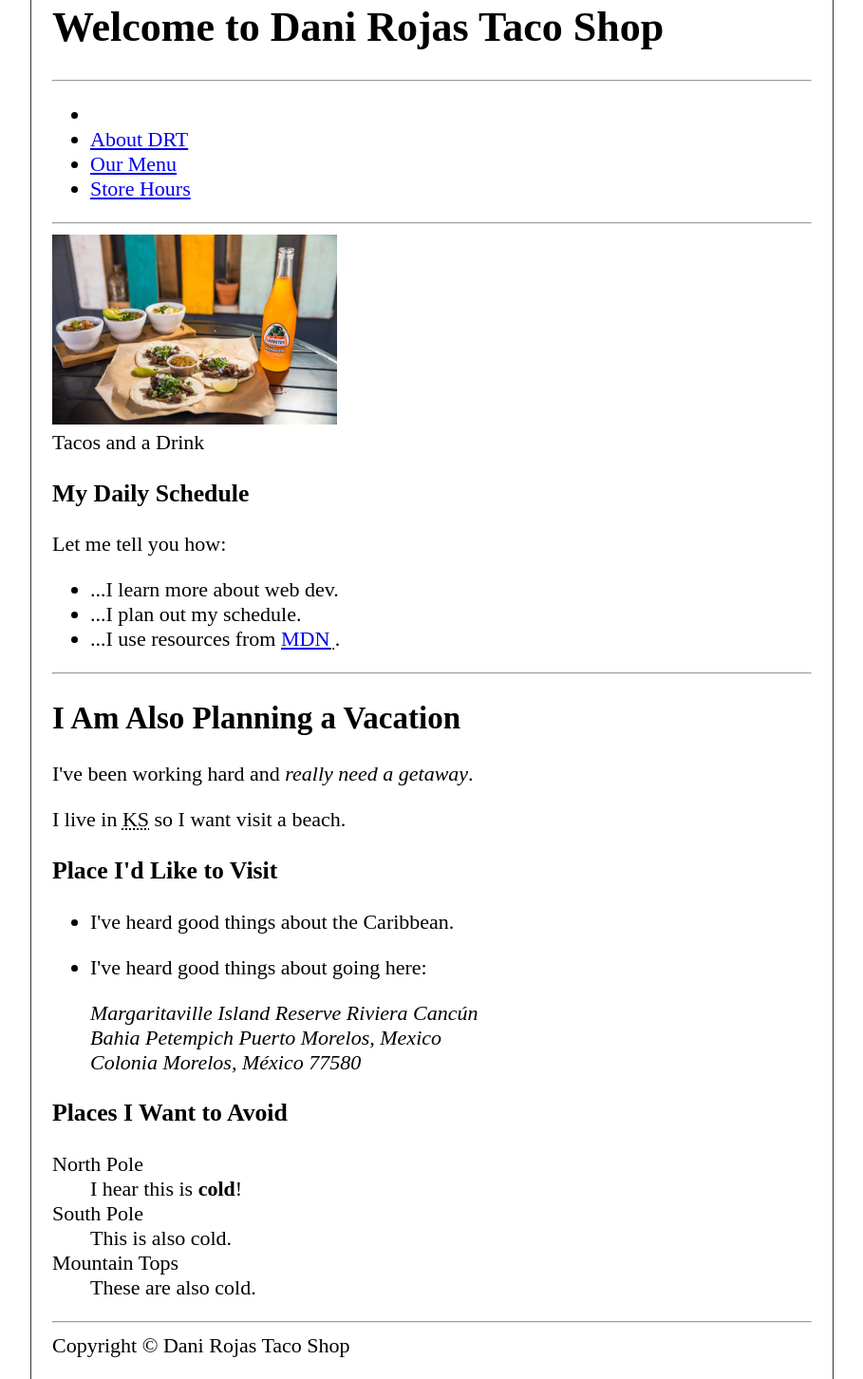
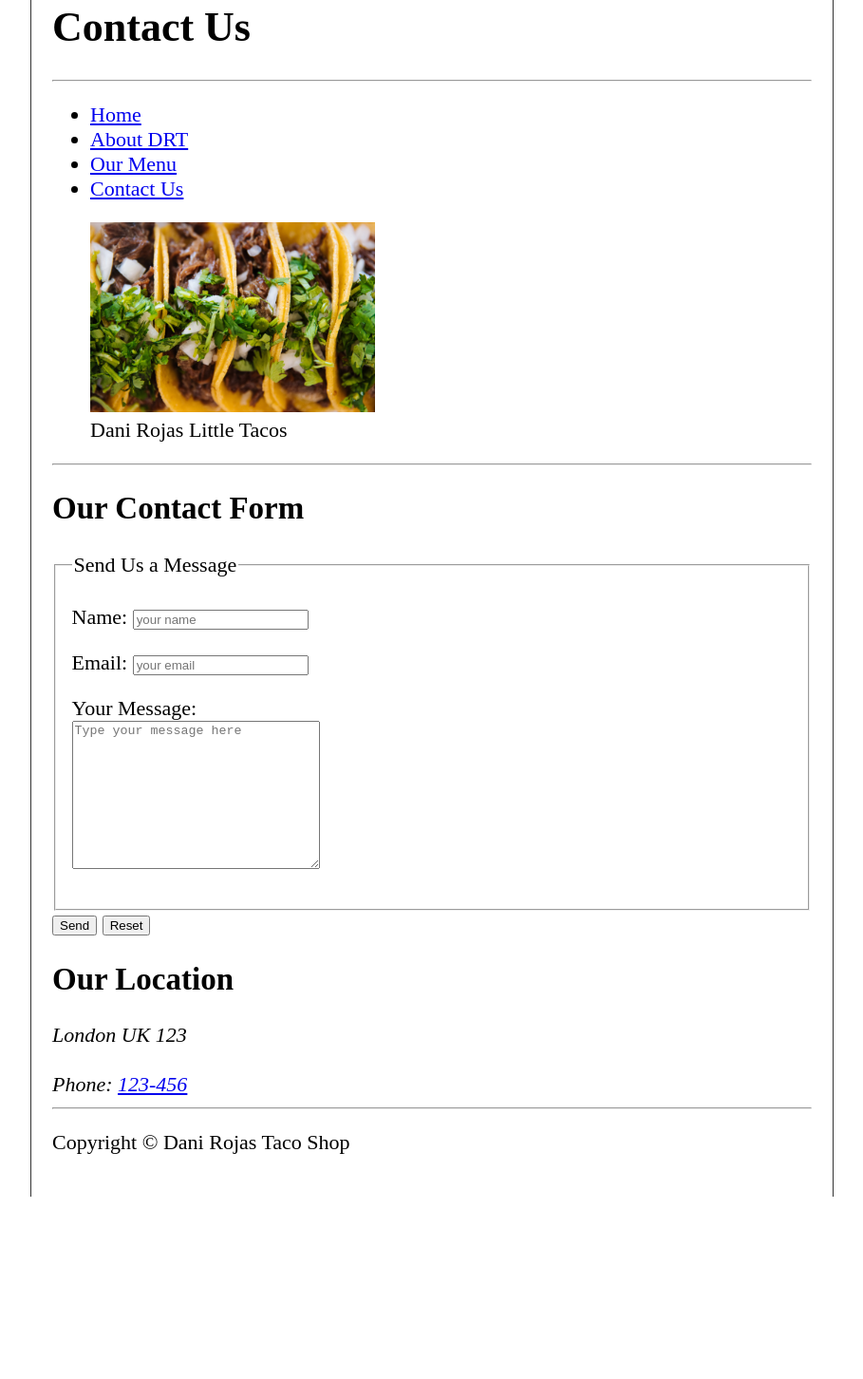
Before and after one commit to danielkamenetsky/Website, a plain HTML site: page Website_Taco/contact.html in a window 1280 px wide. Shown: the part 48-1500 px from the top of the page at 95% size, without its empty margins (185-1094 px from the left). After the commit the page ends 1308 px from the top, so only its background shows below. Drawn offline with Linux system fonts and the light colour scheme.

Commit message:
Completed first draft of website using mostly HTML

```diff
--- a/Website_Taco/contact.html
+++ b/Website_Taco/contact.html
@@ -7,91 +7,89 @@
       name="description"
       content="The official website for Dani Rojas Tacoshop."
     />
-    <title>Dani Rojas Taco Shop</title>
+    <title>RTS</title>
     <link rel="icon" href="favicon.ico" type="image/x-icon" />
     <link rel="stylesheet" href="css/style.css" type="text/css" />
   </head>
 
   <body>
     <header>
-      <h1>Welcome to Dani Rojas Taco Shop</h1>
+      <h1>Contact Us</h1>
 
       <hr />
-       <nav>
+      <nav>
         <ul>
-          <li><a href="/"Home</a></li>
+          <li>
+            <a href="/">Home</a>
+          </li>
           <li>
             <a href="/#about"
               >About <abbr title="Dani Roja's Taco Shop">DRT</abbr></a
             >
           </li>
           <li><a href="/#menu">Our Menu</a></li>
-          <li><a href="hours.html">Store Hours</a></li>
+          <li><a href="contact.html">Contact Us</a></li>
         </ul>
       </nav>
+
+      <figure>
+        <img
+          src="img/tacos_close_up_400x260.png"
+          alt="Tacos"
+          title="Dani Rojas Little Tacos"
+          width="300"
+          height="200"
+        />
+        <figcaption>Dani Rojas Little Tacos</figcaption>
+      </figure>
     </header>
     <hr />
     <main>
-      <!-- our content -->
+        <section>
+        <h2>Our Contact Form</h2>
+        <form action="http://httpbin.org/get"
+        method="get">
+            <fieldset>
+                <legend>Send Us a Message</legend>
+            <p>
+                <label for=""name">Name:</label>
+                <input type="text" name=""name"
+                id="name" placeholder="your name"
+                required>
+            </p>
+            <p>
+                <label for=""name">Email:</label>
+                <input type="email" name="email"
+                id="name" placeholder="your email"
+                required>
+            </p>
+            <p>
+                <label for="message">Your Message:</label>
+                <br>
+                <textarea name=""message" id=""message"
+                cols="30" rows="10"
+                placeholder="Type your message here"></textarea>
+            </p>
+        </legend>
+            </fieldset>
+        <button type="submit">Send</button>
+        <button type="reset">Reset</button>
+    </form>
+    </section>
+    <section>
+        <h2> Our Location </h2>
+        <address>
+            London UK 123
+            <br><br>
+            Phone: <a href="tel:+123456">123-456</a>
+        </address>
+    </section>
+
     </main>
 
-    <section id="html">
-      <img
-        src="img/tacos_and_drink_400x267.png"
-        alt="Tacos and Jarrito"
-        title="Tacos and Jarrito"
-        width="300"
-        height="200"
-      />
-      <figcaption>Tacos and a Drink</figcaption>
-
-      <h3>My Daily Schedule</h3>
-      <p>Let me tell you how:</p>
-      <ul>
-        <li>...I learn more about web dev.</li>
-        <li>...I plan out my schedule.</li>
-        <li>
-          ...I use resources from
-          <abbr title="Mozilla Developer Network">
-            <a href="https://developer.mozilla.org/">MDN</a> </abbr
-          >.
-        </li>
-      </ul>
-    </section>
     <hr />
-
-    <h2>I Am Also Planning a Vacation</h2>
-    <p>I've been working hard and <em>really need a getaway</em>.</p>
-    <p>I live in <abbr title="Kansas">KS</abbr> so I want visit a beach.</p>
-
-    <h3>Place I'd Like to Visit</h3>
-    <ul>
-      <li>
-        <p>I've heard good things about the Caribbean.</p>
-      </li>
-      <li>
-        <p>I've heard good things about going here:</p>
-        <address>
-          Margaritaville Island Reserve Riviera Cancún<br />
-          Bahia Petempich Puerto Morelos, Mexico<br />
-          Colonia Morelos, México 77580
-        </address>
-      </li>
-    </ul>
-    <!-- TODO: Add more places -->
-    <h3>Places I Want to Avoid</h3>
-    <dl>
-      <dt>North Pole</dt>
-      <dd>I hear this is <strong>cold</strong>!</dd>
-
-      <dt>South Pole</dt>
-      <dd>This is also cold.</dd>
-
-      <dt>Mountain Tops</dt>
-      <dd>These are also cold.</dd>
-    </dl>
-
-    <hr />
-    Copyright &copy; Dani Rojas Taco Shop
+    <footer>
+      <p>Copyright &copy; Dani Rojas Taco Shop</p>
+    </footer>
   </body>
 </html>
```
Also changed, not shown: Website_Taco/hours.html (+27 -59 lines).
